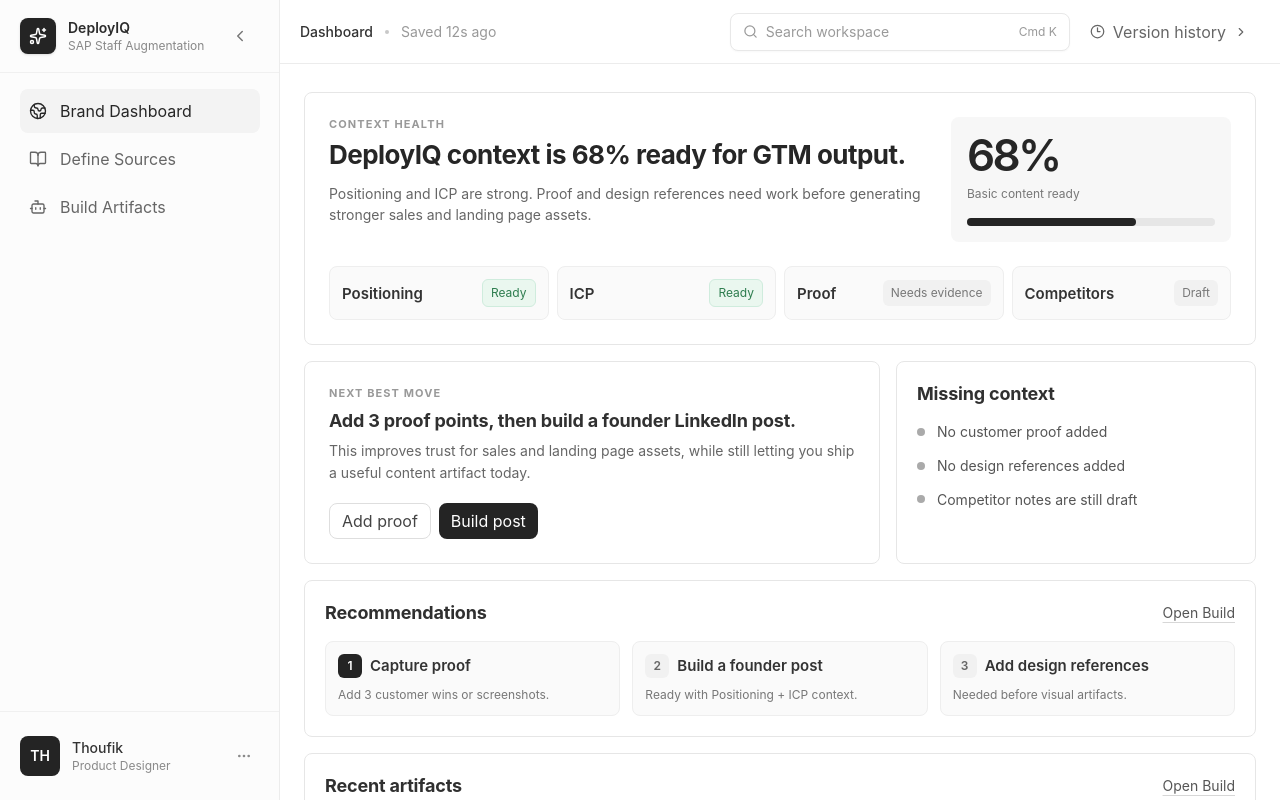
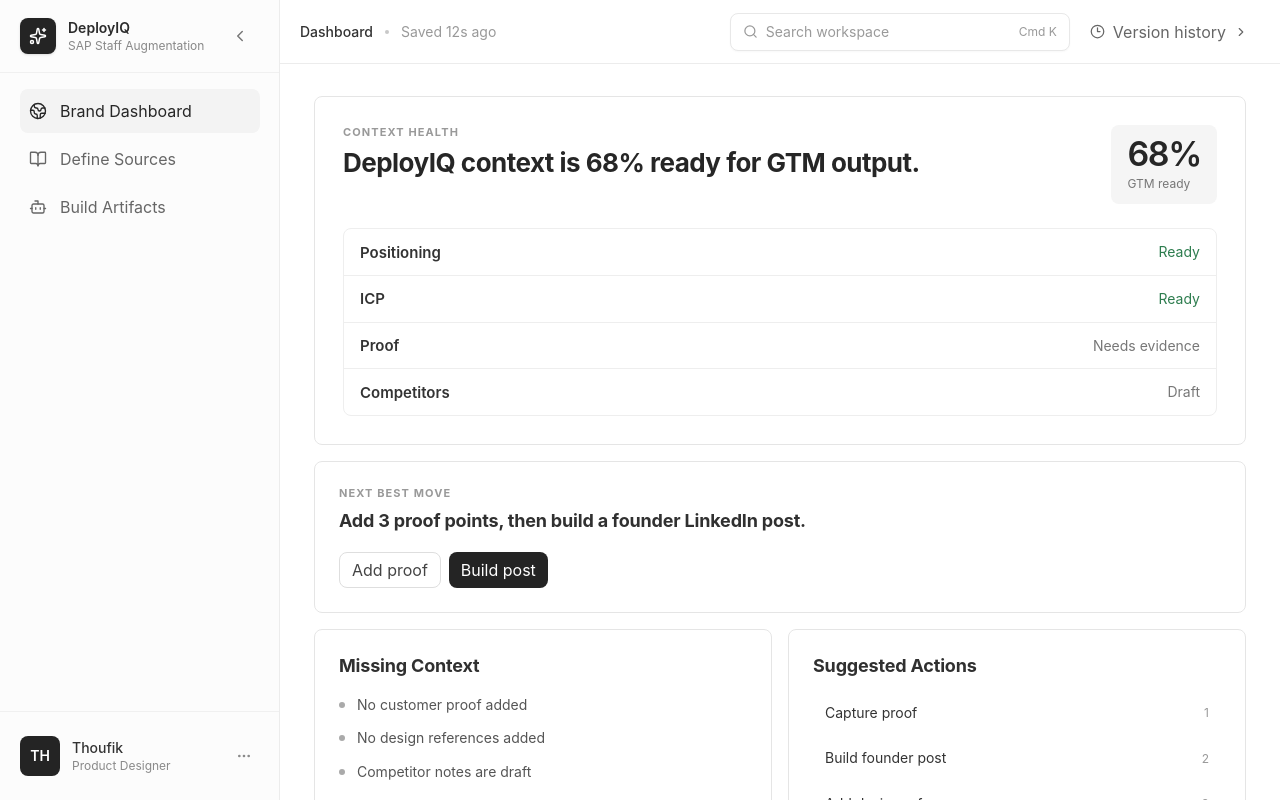
Before and after one commit to Thoufik001/Startup-OS, a React (Vite) app: page / in a window 1280 px wide. Built offline with nearby package versions, Linux system fonts and the light colour scheme.

Commit message:
Test simplified dashboard layout

```diff
--- a/src/App.jsx
+++ b/src/App.jsx
@@ -448,69 +448,58 @@
 
 function DashboardV2({ setActive }) {
   const healthItems = [
-    { label: "Positioning", status: "Ready", tone: "strong" },
-    { label: "ICP", status: "Ready", tone: "strong" },
-    { label: "Proof", status: "Needs evidence", tone: "weak" },
-    { label: "Competitors", status: "Draft", tone: "draft" },
+    ["Positioning", "Ready"],
+    ["ICP", "Ready"],
+    ["Proof", "Needs evidence"],
+    ["Competitors", "Draft"],
   ];
   const recentArtifacts = [
-    ["Founder LinkedIn post", "12 min ago"],
-    ["Landing page hero", "1h ago"],
-    ["Cold email sequence", "3h ago"],
-    ["Competitor battlecard", "Yesterday"],
+    "Founder LinkedIn post",
+    "Landing page hero",
+    "Cold email sequence",
   ];
   const recommendations = [
-    { title: "Capture proof", detail: "Add 3 customer wins or screenshots.", view: "define" },
-    { title: "Build a founder post", detail: "Ready with Positioning + ICP context.", view: "build" },
-    { title: "Add design references", detail: "Needed before visual artifacts.", view: "define" },
+    { title: "Capture proof", view: "define" },
+    { title: "Build founder post", view: "build" },
+    { title: "Add design references", view: "define" },
   ];
   const missingContext = [
     "No customer proof added",
     "No design references added",
-    "Competitor notes are still draft",
+    "Competitor notes are draft",
   ];
 
   return (
-    <div className="mx-auto min-h-full max-w-[1120px] px-4 py-5 pb-24 sm:px-6 lg:py-7">
-      <section className="rounded-lg border border-[#e6e6e6] bg-white p-5 sm:p-6">
-        <div className="grid gap-6 lg:grid-cols-[minmax(0,1fr)_280px] lg:items-start">
-          <div>
-            <div className="type-label text-[#999]">Context health</div>
-            <h1 className="type-page-title mt-2 max-w-[720px] text-[#262626]">
+    <div className="mx-auto min-h-full max-w-[980px] px-4 py-5 pb-24 sm:px-6 lg:py-8">
+      <section className="rounded-lg border border-[#e5e5e5] bg-white p-5 sm:p-7">
+        <div className="flex flex-col gap-5 sm:flex-row sm:items-start sm:justify-between">
+          <div>
+            <div className="type-label text-[#999]">Context Health</div>
+            <h1 className="type-page-title mt-2 max-w-[680px] text-[#262626]">
               {companyProfile.name} context is 68% ready for GTM output.
             </h1>
-            <p className="type-body mt-3 max-w-[680px] text-[#666]">
-              Positioning and ICP are strong. Proof and design references need work before generating stronger sales and landing page assets.
-            </p>
-          </div>
-          <div className="rounded-lg bg-[#f7f7f7] p-4">
-            <div className="text-[44px] font-semibold leading-none tracking-[-0.06em] text-[#262626]">68%</div>
-            <div className="type-caption mt-2 text-[#777]">Basic content ready</div>
-            <div className="mt-4 h-2 rounded-full bg-[#e6e6e6]">
-              <div className="h-2 rounded-full bg-[var(--brand-accent)]" style={{ width: "68%" }} />
-            </div>
-          </div>
-        </div>
-
-        <div className="mt-6 grid gap-2 sm:grid-cols-2 lg:grid-cols-4">
-          {healthItems.map((item) => (
-            <button key={item.label} onClick={() => setActive("define")} className="flex items-center justify-between gap-3 rounded-lg border border-[#eeeeee] bg-[#fafafa] px-3 py-3 text-left transition hover:bg-white">
-              <span className="type-card-title text-[#333]">{item.label}</span>
-              <span className={`type-caption rounded-md px-2 py-1 ${item.tone === "strong" ? "border border-[var(--approved-border)] bg-[var(--approved-bg)] text-[var(--approved-text)]" : "bg-[#f1f1f1] text-[#777]"}`}>
-                {item.status}
+          </div>
+          <div className="shrink-0 rounded-lg bg-[#f5f5f5] px-4 py-3">
+            <div className="text-[34px] font-semibold leading-none tracking-[-0.04em] text-[#262626]">68%</div>
+            <div className="type-caption mt-1 text-[#777]">GTM ready</div>
+          </div>
+        </div>
+
+        <div className="mt-6 divide-y divide-[#eeeeee] rounded-lg border border-[#eeeeee]">
+          {healthItems.map(([label, status]) => (
+            <button key={label} onClick={() => setActive("define")} className="flex w-full items-center justify-between gap-4 px-4 py-3 text-left transition hover:bg-[#fafafa]">
+              <span className="type-card-title text-[#333]">{label}</span>
+              <span className={`type-body ${status === "Ready" ? "text-[var(--approved-text)]" : "text-[#777]"}`}>
+                {status}
               </span>
             </button>
           ))}
         </div>
       </section>
 
-      <section className="mt-4 grid gap-4 lg:grid-cols-[minmax(0,1fr)_360px]">
-        <div className="rounded-lg border border-[#e6e6e6] bg-white p-5 sm:p-6">
-          <div className="type-label text-[#999]">Next best move</div>
+      <section className="mt-4 rounded-lg border border-[#e5e5e5] bg-white p-5 sm:p-6">
+        <div className="type-label text-[#999]">Next Best Move</div>
         <h2 className="type-section-title mt-2 text-[#303030]">Add 3 proof points, then build a founder LinkedIn post.</h2>
-          <p className="type-body mt-2 max-w-[620px] text-[#666]">
-            This improves trust for sales and landing page assets, while still letting you ship a useful content artifact today.
-          </p>
         <div className="mt-5 flex flex-wrap gap-2">
           <button onClick={() => setActive("define")} className="h-9 rounded-lg border border-[#dedede] bg-white px-3 text-sm font-medium text-[#444] transition hover:bg-[#f7f7f7]">
             Add proof
@@ -519,51 +508,44 @@
             Build post
           </button>
         </div>
-        </div>
-
-        <div className="rounded-lg border border-[#e6e6e6] bg-white p-5">
-          <h2 className="type-section-title text-[#303030]">Missing context</h2>
+      </section>
+
+      <div className="mt-4 grid gap-4 lg:grid-cols-2">
+        <section className="rounded-lg border border-[#e5e5e5] bg-white p-5 sm:p-6">
+          <h2 className="type-section-title text-[#303030]">Missing Context</h2>
           <div className="mt-4 space-y-3">
             {missingContext.map((item) => (
               <button key={item} onClick={() => setActive("define")} className="flex w-full items-center gap-3 text-left">
-                <span className="h-2 w-2 shrink-0 rounded-full bg-[#aaa]" />
+                <span className="h-1.5 w-1.5 shrink-0 rounded-full bg-[#aaa]" />
                 <span className="type-body text-[#555]">{item}</span>
               </button>
             ))}
           </div>
-        </div>
         </section>
 
-      <section className="mt-4 rounded-lg border border-[#e6e6e6] bg-white p-5">
-        <div className="mb-4 flex items-center justify-between gap-4">
-          <h2 className="type-section-title text-[#303030]">Recommendations</h2>
+        <section className="rounded-lg border border-[#e5e5e5] bg-white p-5 sm:p-6">
+          <h2 className="type-section-title text-[#303030]">Suggested Actions</h2>
+          <div className="mt-4 space-y-2">
+          {recommendations.map((item, index) => (
+            <button key={item.title} onClick={() => setActive(item.view)} className="flex w-full items-center justify-between gap-4 rounded-lg px-3 py-2 text-left transition hover:bg-[#f7f7f7]">
+              <span className="type-body text-[#333]">{item.title}</span>
+              <span className="type-caption text-[#999]">{index + 1}</span>
+            </button>
+          ))}
+          </div>
+        </section>
+      </div>
+
+      <section className="mt-4 rounded-lg border border-[#e5e5e5] bg-white p-5 sm:p-6">
+        <div className="mb-3 flex items-center justify-between gap-4">
+          <h2 className="type-section-title text-[#303030]">Recent Artifacts</h2>
           <button onClick={() => setActive("build")} className="type-body font-medium text-[#555] underline decoration-[#d7d7d7] underline-offset-4 hover:text-[#222]">Open Build</button>
         </div>
-        <div className="grid gap-3 md:grid-cols-3">
-          {recommendations.map((item, index) => (
-            <button key={item.title} onClick={() => setActive(item.view)} className="rounded-lg border border-[#eeeeee] bg-[#fafafa] p-3 text-left transition hover:bg-white">
-              <div className="flex items-center gap-2">
-                <span className={`flex h-6 w-6 shrink-0 items-center justify-center rounded-md text-xs font-semibold ${index === 0 ? "bg-[var(--brand-accent)] text-white" : "bg-[#f1f1f1] text-[#666]"}`}>
-                  {index + 1}
-                </span>
-                <span className="type-card-title truncate text-[#333]">{item.title}</span>
-              </div>
-              <p className="type-caption mt-2 text-[#777]">{item.detail}</p>
-            </button>
-          ))}
-        </div>
-      </section>
-
-      <section className="mt-4 rounded-lg border border-[#e6e6e6] bg-white p-5">
-        <div className="mb-3 flex items-center justify-between gap-4">
-          <h2 className="type-section-title text-[#303030]">Recent artifacts</h2>
-          <button onClick={() => setActive("build")} className="type-body font-medium text-[#555] underline decoration-[#d7d7d7] underline-offset-4 hover:text-[#222]">Open Build</button>
-        </div>
         <div className="divide-y divide-[#eeeeee]">
-          {recentArtifacts.map(([title, time]) => (
-            <button key={title} onClick={() => setActive("build")} className="grid w-full grid-cols-[minmax(0,1fr)_90px] gap-4 py-3 text-left transition hover:bg-[#fafafa]">
+          {recentArtifacts.map((title) => (
+            <button key={title} onClick={() => setActive("build")} className="flex w-full items-center justify-between gap-4 py-3 text-left transition hover:bg-[#fafafa]">
               <span className="type-card-title truncate text-[#333]">{title}</span>
-              <span className="type-body text-right text-[#999]">{time}</span>
+              <ChevronRight size={16} className="shrink-0 text-[#aaa]" />
             </button>
           ))}
         </div>
```
Lines whose indentation alone changed are shown as unchanged.
